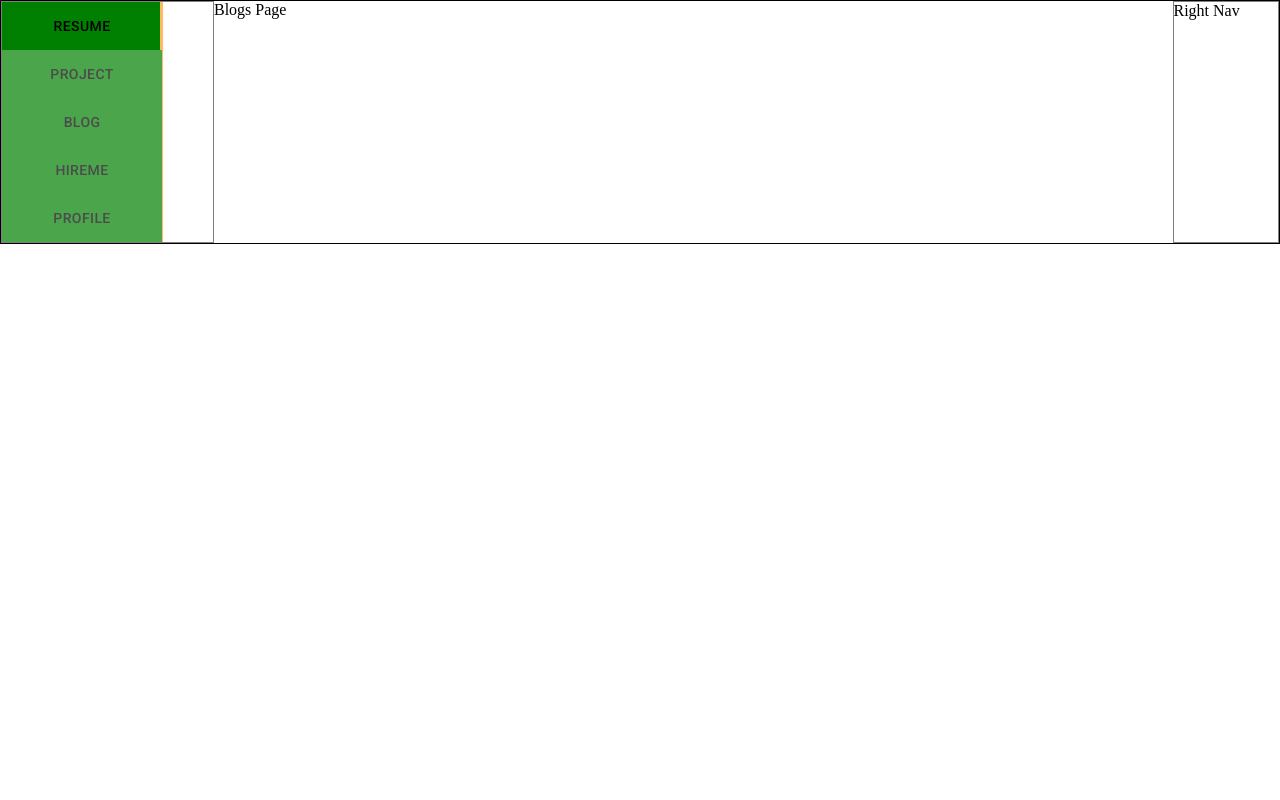
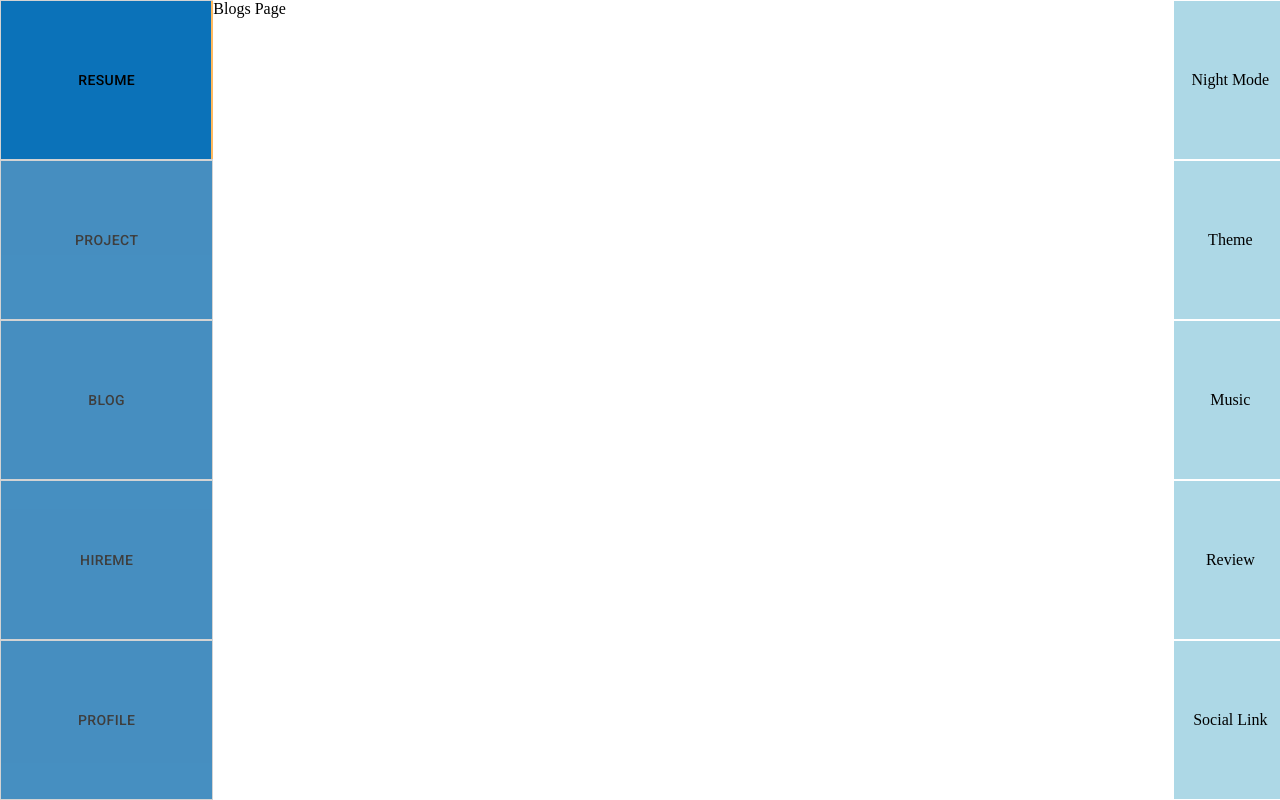
Before and after one commit to fir0j/MyPresenceInInternet, a React (Create React App) app: page /blog in a window 1280 px wide. Built offline with nearby package versions, Linux system fonts and the light colour scheme.

Commit message:
done with navs layout

```diff
--- a/src/App.js
+++ b/src/App.js
@@ -1,5 +1,5 @@
 import React from "react";
-import { makeStyles, ThemeProvider } from "@material-ui/core/styles";
+import { ThemeProvider } from "@material-ui/core/styles";
 import customTheme from "./customTheme";
 import Grid from "@material-ui/core/Grid";
 import { BrowserRouter, Switch } from "react-router-dom";
@@ -8,24 +8,23 @@ import LeftNav from "./components/LeftNav.component";
 import Home from "./components/Home.component";
 import RightNav from "./components/RightNav.component";
 
-const useStyles = makeStyles((theme) => ({
-  outline: {
-    border: "1px solid black",
-  },
-}));
-
 function App() {
-  const classes = useStyles();
-
   return (
     <React.Fragment>
       <ThemeProvider theme={customTheme}>
         <BrowserRouter>
           <Switch>
-            <Grid container direction="row" className={classes.outline}>
-              <LeftNav />
-              <Home />
-              <RightNav />
+            <Grid
+              container
+              justify="center"
+              alignItems="center"
+              direction="row"
+            >
+              <Grid item container style={{ maxWidth: "1920px" }}>
+                <LeftNav />
+                <Home />
+                <RightNav />
+              </Grid>
             </Grid>
           </Switch>
         </BrowserRouter>
--- a/src/components/LeftNav.component.js
+++ b/src/components/LeftNav.component.js
@@ -3,19 +3,27 @@ import Grid from "@material-ui/core/Grid";
 import { makeStyles } from "@material-ui/core/styles";
 import Tabs from "@material-ui/core/Tabs";
 import Tab from "@material-ui/core/Tab";
-import Typography from "@material-ui/core/Typography";
 import { Link } from "react-router-dom";
 
 const useStyles = makeStyles((theme) => ({
   LefNavWrapper: {
-    height: "100vh",
+    maxWidth: "100vh",
+    // border: "1px solid black",
+    backgroundColor: "lightgrey",
+  },
+  tabs: {
+    // width: "80%",
+  },
+  tab: {
+    // width: "100%",
+    maxWidth: "100%",
+    margin: 1,
+    height: "calc((100vh/5) - 2px)",
+    maxHeight: "calc(100vh/5)",
     backgroundColor: theme.palette.primary.main,
   },
-  tabs: {
-    ...theme.tabs,
-  },
-  tab: {
-    ...theme.tab,
+  indicator: {
+    // backgroundColor: "red",
   },
 }));
 
@@ -29,56 +37,22 @@ export default function LefNav() {
 
   return (
     <Fragment>
-      <Grid
-        item
-        container
-        style={{ border: "1px solid grey" }}
-        xl={2}
-        lg={2}
-        md={2}
-        xs={2}
-      >
-        <Grid item style={{ width: "100%;" }}>
+      <Grid item container xl={2} lg={2} md={2} xs={2}>
+        <Grid
+          item
+          container
+          direction="column"
+          className={classes.LefNavWrapper}
+        >
           <Tabs
             orientation="vertical"
-            variant="scrollable"
             value={value}
             onChange={handleChange}
             aria-label="Vertical tabs"
             className={classes.tabs}
+            indicator="false"
+            classes={{ indicator: classes.indicator }}
           >
-            {/* <Grid
-              container
-              direction="column"
-              className={classes.LefNavWrapper}
-            >
-              <Grid item container xl lg md sm xs>
-                <Grid item>
-                  <Tab label="Resume" to="/" component={Link} />
-                </Grid>
-              </Grid>
-              <Grid item container xl lg md sm xs>
-                <Grid item>
-                  <Tab label="Project" to="/project" component={Link} />
-                </Grid>
-              </Grid>
-              <Grid item container xl lg md sm xs>
-                <Grid item>
-                  <Tab label="Blog" to="/blog" component={Link} />
-                </Grid>
-              </Grid>
-              <Grid item container xl lg md sm xs>
-                <Grid item>
-                  <Tab label="HireMe" to="/hireme" component={Link} />
-                </Grid>
-              </Grid>
-              <Grid item container xl lg md sm xs>
-                <Grid item>
-                  <Tab label="Profile" to="/profile" component={Link} />
-                </Grid>
-              </Grid>
-            </Grid> */}
-
             <Tab
               label="Resume"
               to="/"
--- a/src/components/RightNav.component.js
+++ b/src/components/RightNav.component.js
@@ -1,20 +1,188 @@
-import React from "react";
+import React, { Fragment, useState } from "react";
 import Grid from "@material-ui/core/Grid";
+import { makeStyles } from "@material-ui/core/styles";
+
+const useStyles = makeStyles((theme) => ({
+  RightNavWrapper: {
+    // border: "1px solid black",
+  },
+  widgetContainer: {
+    position: "relative",
+    // border: "1px solid black",
+    backgroundColor: "lightblue",
+    flexGrow: 1,
+    width: "7em",
+    cursor: "pointer",
+    margin: 1,
+  },
+  invisibleHandler: {
+    position: "absolute",
+    inset: 0,
+  },
+  widget: {
+    position: "absolute",
+    top: "0",
+    left: "0",
+    marginLeft: "-10em",
+    width: "10em",
+    height: "100%",
+    cursor: "pointer",
+    backgroundColor: "green",
+  },
+}));
 
 export default function RightNav() {
+  const classes = useStyles();
+  const [activeTool, setActiveTool] = useState("");
+  const [isActive, setIsActive] = useState(false);
+
+  const handleToolClick = (toolname) => {
+    if (!isActive) {
+      setIsActive(true);
+      setActiveTool(toolname);
+      return;
+    }
+    setActiveTool(toolname);
+  };
+  const handleOutsideClick = () => {
+    setIsActive(false);
+    setActiveTool("");
+  };
+
+  function NightMode() {
+    return (
+      <Grid item className={classes.widget}>
+        Night Mode
+      </Grid>
+      // <div className="absolute left-0 -ml-40 w-40 border h-full flex justify-center items-center cursor-pointer bg-green-800">
+      // 	Night Mode tools
+      // </div>
+    );
+  }
+  function Theme() {
+    return (
+      <Grid item className={classes.widget}>
+        Theme Mode
+      </Grid>
+    );
+  }
+
+  function Music() {
+    return (
+      <Grid item className={classes.widget}>
+        Music Mode
+      </Grid>
+    );
+  }
+
+  function Review() {
+    return (
+      <Grid item className={classes.widget}>
+        Review
+      </Grid>
+    );
+  }
+  function SocialLink() {
+    return (
+      <Grid item className={classes.widget}>
+        Social Link
+      </Grid>
+    );
+  }
+
+  const displayTool = (action) => {
+    switch (action) {
+      case "nightmode":
+        return NightMode();
+      case "theme":
+        return Theme();
+      case "music":
+        return Music();
+      case "review":
+        return Review();
+      case "sociallink":
+        return SocialLink();
+      default:
+        return "";
+    }
+  };
   return (
-    <React.Fragment>
+    <Fragment>
       <Grid
         item
         container
+        direction="column"
+        alignItems="flex-end"
         xl={1}
         lg={1}
         md={1}
         xs={1}
-        style={{ border: "1px solid grey" }}
+        className={classes.RightNavWrapper}
       >
-        <Grid item>Right Nav</Grid>
+        {isActive && (
+          <Grid
+            item
+            onClick={handleOutsideClick}
+            className={classes.invisibleHandler}
+          />
+        )}
+
+        <Grid
+          item
+          container
+          justify="center"
+          alignItems="center"
+          onClick={() => handleToolClick("nightmode")}
+          className={classes.widgetContainer}
+        >
+          Night Mode
+          {activeTool === "nightmode" ? displayTool(activeTool) : ""}
+        </Grid>
+        <Grid
+          item
+          container
+          justify="center"
+          alignItems="center"
+          onClick={() => handleToolClick("theme")}
+          className={classes.widgetContainer}
+        >
+          Theme
+          {activeTool === "theme" ? displayTool(activeTool) : ""}
+        </Grid>
+        <Grid
+          item
+          container
+          justify="center"
+          alignItems="center"
+          onClick={() => handleToolClick("music")}
+          className={classes.widgetContainer}
+        >
+          Music
+          {activeTool === "music" ? displayTool(activeTool) : ""}
+        </Grid>
+        <Grid
+          item
+          container
+          justify="center"
+          alignItems="center"
+          onClick={() => handleToolClick("review")}
+          className={classes.widgetContainer}
+        >
+          Review
+          {activeTool === "review" ? displayTool(activeTool) : ""}
+        </Grid>
+        <Grid
+          item
+          container
+          justify="center"
+          alignItems="center"
+          onClick={() => handleToolClick("sociallink")}
+          className={classes.widgetContainer}
+        >
+          Social Link
+          {activeTool === "sociallink" ? displayTool(activeTool) : ""}
+        </Grid>
       </Grid>
-    </React.Fragment>
+    </Fragment>
   );
 }
--- a/src/customTheme.js
+++ b/src/customTheme.js
@@ -1,3 +1,4 @@
+import { Grow } from "@material-ui/core";
 import { createMuiTheme } from "@material-ui/core/styles";
 
 const arcBlue = "#0B72B9";
@@ -21,12 +22,6 @@ const customTheme = createMuiTheme({
       main: `${arcOrange}`,
     },
   },
-  tabs: {
-    borderRight: `1px solid ${arcOrange}`,
-  },
-  tab: {
-    backgroundColor: "green",
-  },
 });
 
 export default customTheme;
```
Also changed, not shown: src/components/widgets/Nightmode.widget.js (added, +9 -0 lines).
